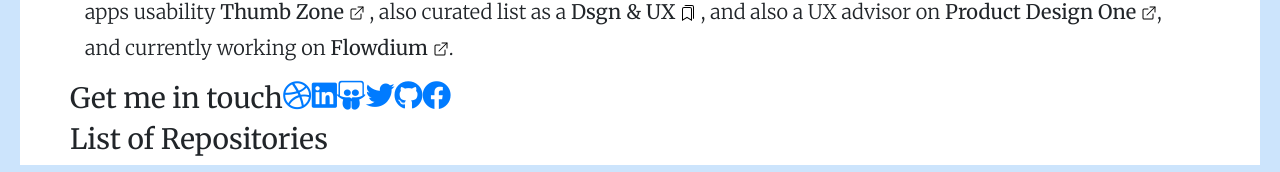
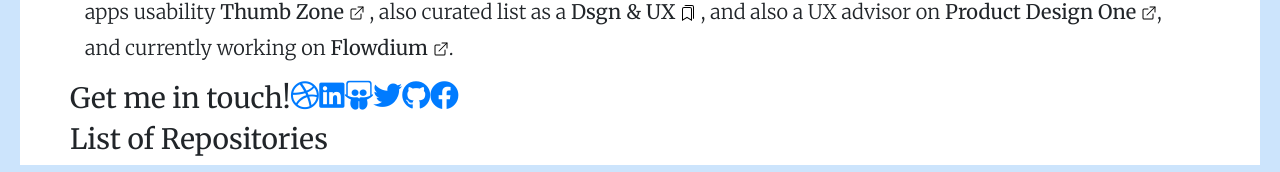
Before and after one commit to parhamb/parhamb.github.io, a plain HTML site: page index.html in a window 1280 px wide. Shown: the part 364-536 px from the top of the page. Drawn offline with nearby package versions, Linux system fonts and the light colour scheme.

Commit message:
Update index.html

```diff
--- a/index.html
+++ b/index.html
@@ -52,7 +52,7 @@
         </div>
 
         <div class="row">
-            <h3>Get me in touch</h3>
+            <h3>Get me in touch!</h3>
             <a href="http://dribbble.com/parham">
                 <i class="fab fa-dribbble fa-2x"></i>
             </a>
```
